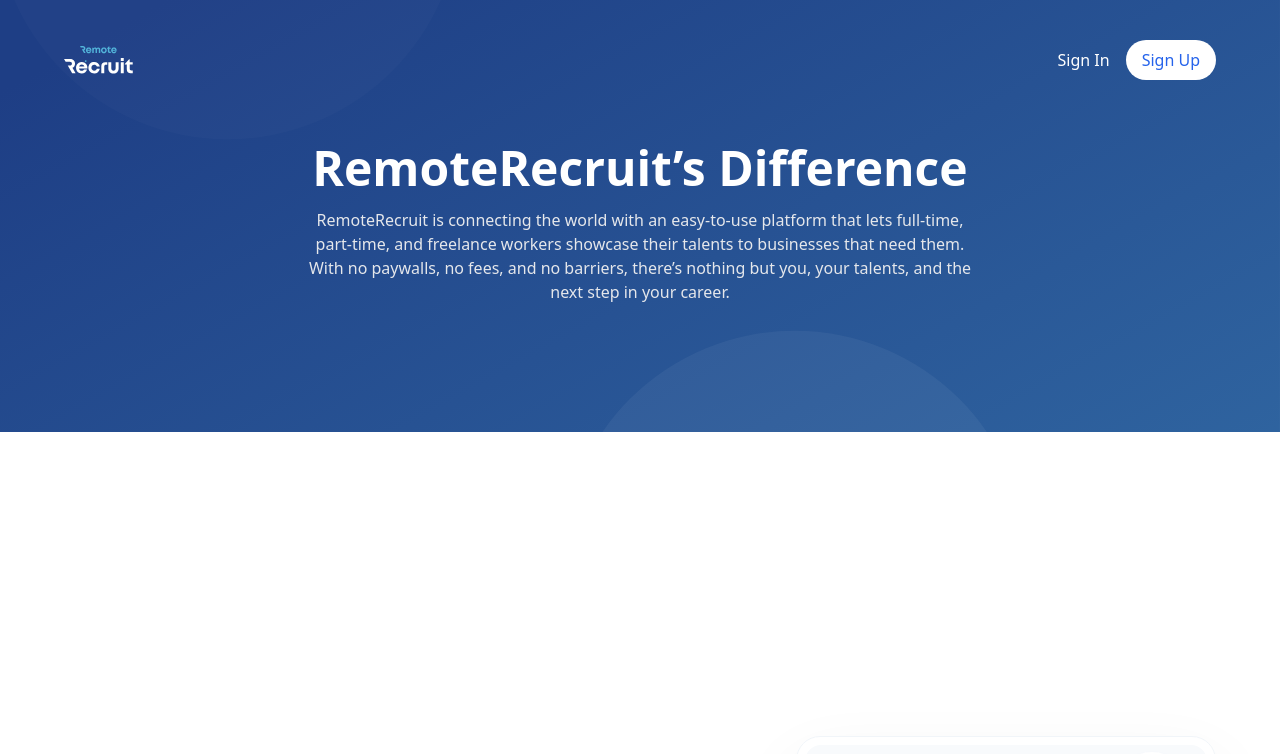
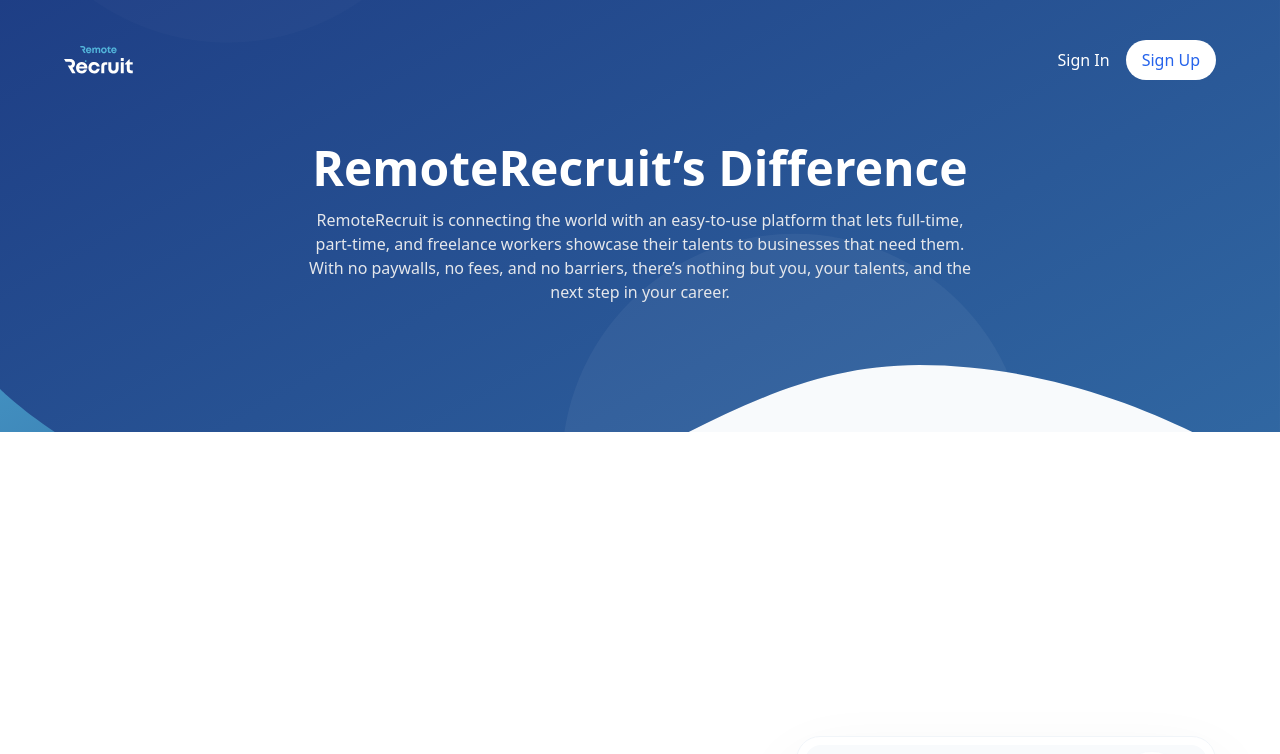
Before and after one commit to ManjuAkther/remote-recruit-project, a React (Vite) app: page / in a window 1280 px wide. Shown: the top 754 px of the page. Built offline with nearby package versions, Linux system fonts and the light colour scheme.

Commit message:
fix background image path

```diff
--- a/src/components/Hero.jsx
+++ b/src/components/Hero.jsx
@@ -1,7 +1,7 @@
 const Hero = () => {
   return (
-    <section className="bg-[url(public/img/Background.svg)]
-     bg-cover bg-centers text-white pt-10 pb-32 relative overflow-hidden">
+    <section className="bg-[url('/img/Background.svg')]
+     bg-cover bg-center text-white pt-10 pb-32 relative overflow-hidden">
 
       {/* Navbar */}
       <div className="flex justify-between items-center px-6 md:px-16">
```
